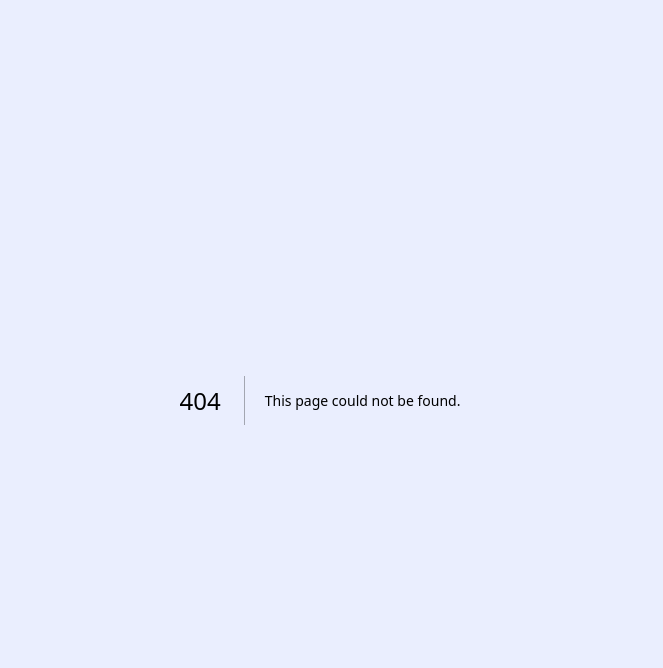
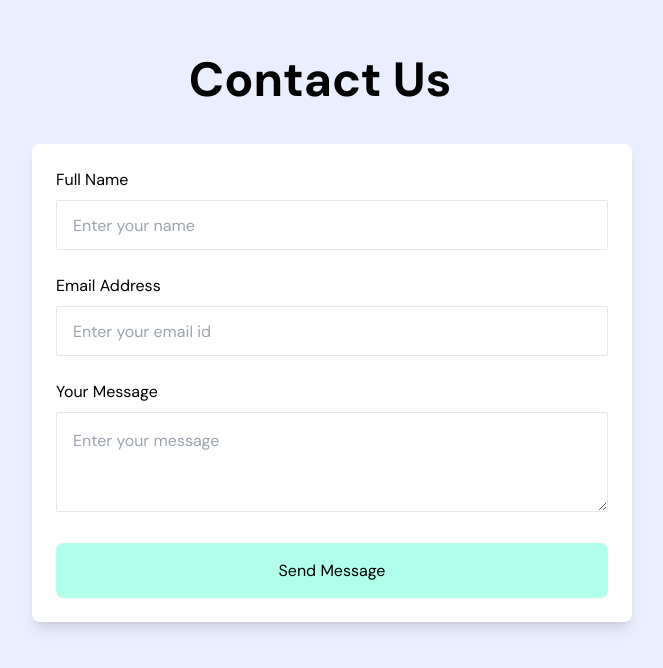
Before and after one commit to techshalinii/yesrank-green, a Next.js app: page /contact in a window 1280 px wide. Before the commit this address had no page. Shown: the top 668 px of the page, without its empty margins (320-983 px from the left). Built offline with nearby package versions, Linux system fonts and the light colour scheme.

Commit message:
added contact page

```diff
--- /dev/null
+++ b/src/app/contact/page.tsx
@@ -0,0 +1,59 @@
+import React from 'react';
+
+const ContactUs = () => {
+  return (
+    <div id='ContactUs' className="relative flex flex-col items-center p-4">
+      <div className=" text-center">
+        <h2 className="text-2xl sm:text-3xl lg:text-5xl font-bold my-10 ">
+          Contact
+          <span>
+            {" "} Us
+          </span>
+        </h2>
+      </div>
+
+      <div className="flex flex-col lg:flex-row justify-center items-center w-full">
+        <div className="w-full lg:w-1/2 flex justify-center lg:justify-end">
+          <section className="w-full max-w-[600px]">
+            <form className='w-full p-6 bg-white shadow-lg rounded-lg'>
+              <div>
+                <label className="block">Full Name</label>
+                <input
+                  type="text"
+                  className='w-full h-[50px] border  rounded-sm p-4 mt-2'
+                  placeholder='Enter your name'
+                  name='name'
+                  required
+                />
+              </div>
+              <div className='mt-6'>
+                <label className="block">Email Address</label>
+                <input
+                  type="email"
+                  className='w-full h-[50px] border  rounded-sm p-4 mt-2'
+                  placeholder='Enter your email id'
+                  name='email'
+                  required
+                />
+              </div>
+              <div className='mt-6'>
+                <label className="block ">Your Message</label>
+                <textarea
+                  name="message"
+                  className='w-full h-[100px] rounded-sm border p-4 mt-2 '
+                  placeholder='Enter your message'
+                  required
+                ></textarea>
+              </div>
+              <button type='submit' className='mt-6 w-full h-[55px] bg-[#AFFFEA] rounded-lg shadow-sm hover:bg-[#06D6A0]'>
+                Send Message
+                </button>
+            </form>
+          </section>
+        </div>
+      </div>
+    </div>
+  );
+};
+
+export default ContactUs;
```
